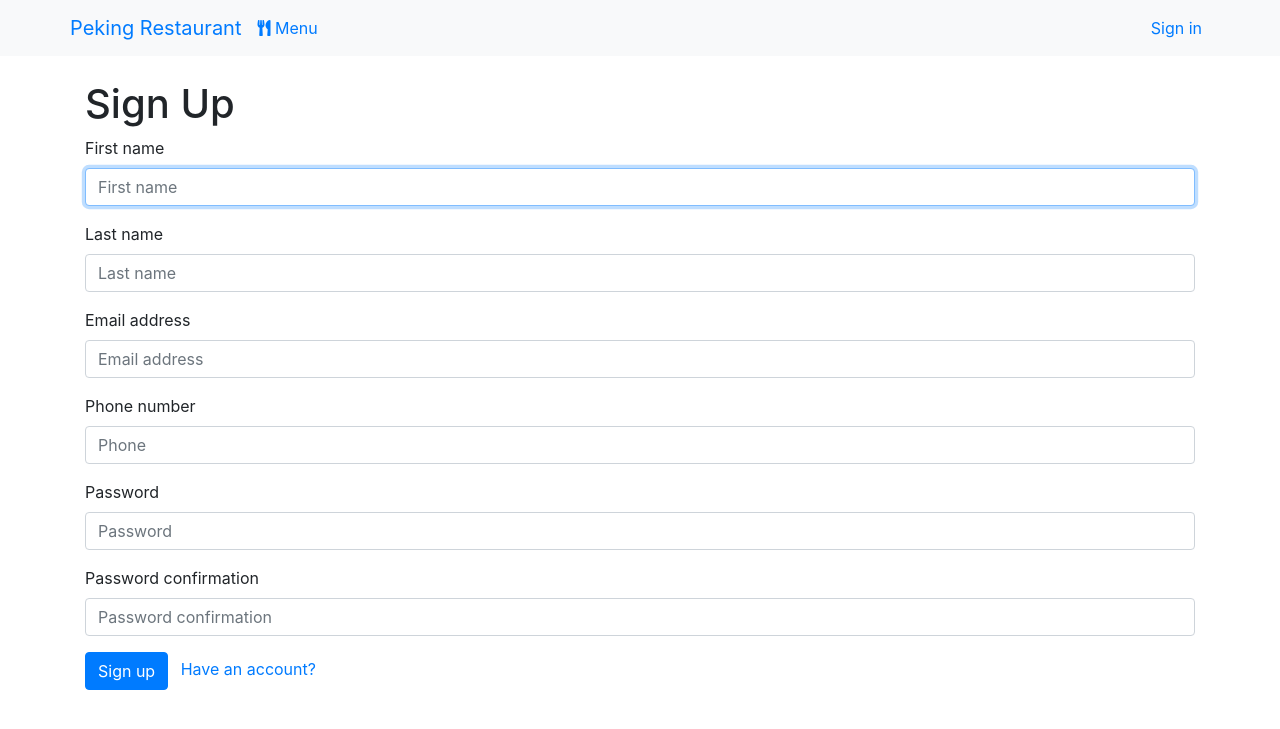
After one commit to Coding-Dojo-PnA-Jan2020/brodyh_tiffanyc_group_project, a Flask app: page /users/new in a window 1280 px wide. The commit adds this page. Shown: the top 729 px of the page. Run offline with Flask 2, Linux system fonts and the light colour scheme; some libraries are stand-ins or nearby versions.

Commit message:
Finish up user signup/authentication

```diff
--- a/app/__init__.py
+++ b/app/__init__.py
@@ -13,17 +13,20 @@ def not_found(error):
 
 from app.mod_pages.controllers import mod_pages as pages_module
 from app.mod_sessions.controllers import mod_sessions as sessions_module
+from app.mod_users.controllers import mod_users as users_module
 
 app.register_blueprint(pages_module)
 app.register_blueprint(sessions_module)
+app.register_blueprint(users_module)
 
 db.create_all()
 
 @app.context_processor
 def current_user():
     if session.get('user_id'):
+        from app.mod_users.models import User
         user = User.query.filter_by(id = session.get('user_id')).first()
-        if user:
+        if not user == None:
             print(dict(current_user = user))
             return dict(current_user = user)
     print(dict(current_user = None))
--- /dev/null
+++ b/app/mod_users/controllers.py
@@ -0,0 +1,37 @@
+from flask import Blueprint, request, render_template, flash, g, session, redirect, url_for
+from werkzeug import check_password_hash, generate_password_hash
+from app import db
+from app.mod_users.forms import RegistrationForm
+from app.mod_users.models import User
+
+mod_users = Blueprint('users', __name__, url_prefix = '/users')
+
+@mod_users.route('/new')
+def new():
+    form = RegistrationForm(request.form)
+    return render_template('users/new.html', form = form)
+
+@mod_users.route('/create', methods = ['POST'])
+def create():
+    form = RegistrationForm(request.form)
+    if form.validate():
+        if form.password.data == form.password_confirmation.data:
+            user = User(form.first_name.data, form.last_name.data, form.email.data, form.phone.data, generate_password_hash(form.password.data))
+            db.session.add(user)
+            db.session.commit()
+            if user:
+              session['user_id'] = user.id
+              flash(f'Welcome back {user.first_name}!')
+              return redirect(url_for('pages.welcome'))
+            else:
+              flash('Database error', 'main_warning')
+        else:
+            flash('Password and password confirmation do not match', 'form_errors')
+    else:
+        flash(form.errors, 'form_errors')
+    return render_template('users/new.html', form = form)
+
+@mod_users.route('/me')
+def me():
+    # current_user is already defined, so don't query User model
+    return render_template('users/me.html')
--- /dev/null
+++ b/app/mod_users/forms.py
@@ -0,0 +1,11 @@
+from flask_wtf import FlaskForm
+from wtforms import TextField, PasswordField
+from wtforms.validators import Required, Email, EqualTo
+
+class RegistrationForm(FlaskForm):
+    first_name            = TextField('First name', [ Required(message = 'Please enter first name') ])
+    last_name             = TextField('Last name', [ Required(message = 'Please enter your last name') ])
+    email                 = TextField('Email address', [ Email(), Required(message = 'Forgot your email address?') ])
+    phone                 = TextField('Phone number', [ Required(message = 'Forgot phone number?') ])
+    password              = PasswordField('Password',  [ Required(message = 'Password is required') ])
+    password_confirmation = PasswordField('Password confirmation',  [ Required(message = 'Please confirm your new password') ])
--- a/app/templates/_flash_messages.html
+++ b/app/templates/_flash_messages.html
@@ -1,4 +1,4 @@
-{% with messages = get_flashed_messages(category_filter=['main_warning']) %}
+{% with messages = get_flashed_messages(category_filter = ['main_warning']) %}
   {% if messages %}
     <div class="alert alert-{{ category }}">
       <ul class="list-unstyled">
--- a/app/templates/_nav.html
+++ b/app/templates/_nav.html
@@ -1,11 +1,22 @@
-<nav class="navbar bg-light">
+<nav class="navbar navbar-expand bg-light">
   <div class="container">
     <a href="/" class="navbar-brand">Peking Restaurant</a>
     <ul class="navbar-nav">
+      <li class="nav-item"><a href="#"><i class="fas fa-utensils"></i> Menu</li>
     </ul>
     <ul class="nav navbar-nav ml-auto">
       {% if current_user is not none %}
-        <li class="navbar-item"><a href="/users" class="nav-link">Account</a></li>
+        <li class="nav-item dropdown">
+          <a class="nav-link dropdown-toggle" href="#" id="navbarDropdown" role="button" data-toggle="dropdown" aria-haspopup="true" aria-expanded="false">
+            <i class="fas fa-user-circle"></i> {{ current_user.first_name }} {{ current_user.last_name }}
+          </a>
+          <div class="dropdown-menu" aria-labelledby="navbarDropdown">
+            <a href="{{ url_for('users.me') }}" class="dropdown-item"><i class="fas fa-list"></i> Account</a>
+            <a href="#" class="dropdown-item"><i class="fas fa-credit-card"></i> Orders</a>
+            <div class="dropdown-divider"></div>
+            <a href="{{ url_for('sessions.destroy') }}" class="dropdown-item"><i class="fas fa-sign-out-alt"></i> Sign out</a>
+          </div>
+        </li>
       {% else %}
         <li class="navbar-item"><a href="/sessions/new" class="nav-link">Sign in</a></li>
       {% endif %}
--- a/app/templates/layout.html
+++ b/app/templates/layout.html
@@ -10,9 +10,10 @@
   <script src="https://code.jquery.com/jquery-3.2.1.slim.min.js" integrity="sha384-KJ3o2DKtIkvYIK3UENzmM7KCkRr/rE9/Qpg6aAZGJwFDMVNA/GpGFF93hXpG5KkN" crossorigin="anonymous"></script>
   <script src="https://cdnjs.cloudflare.com/ajax/libs/popper.js/1.12.9/umd/popper.min.js" integrity="sha384-ApNbgh9B+Y1QKtv3Rn7W3mgPxhU9K/ScQsAP7hUibX39j7fakFPskvXusvfa0b4Q" crossorigin="anonymous"></script>
   <script src="https://maxcdn.bootstrapcdn.com/bootstrap/4.0.0/js/bootstrap.min.js" integrity="sha384-JZR6Spejh4U02d8jOt6vLEHfe/JQGiRRSQQxSfFWpi1MquVdAyjUar5+76PVCmYl" crossorigin="anonymous"></script>
-    {# Load our custom styles but render the page first #}
+    {# Load our custom styles and icons but dont' block page rendering (async) #}
     <link rel="preload" href="{{ url_for('static', filename = 'stylesheets/custom.css') }}" as="style" onload="this.rel='stylesheet'">
     <noscript><link rel="stylesheet" href="{{ url_for('static', filename = 'stylesheets/custom.css') }}"></noscript>
+    <link rel="stylesheet" href="https://cdnjs.cloudflare.com/ajax/libs/font-awesome/5.11.2/css/all.css" integrity="sha256-46qynGAkLSFpVbEBog43gvNhfrOj+BmwXdxFgVK/Kvc=" crossorigin="anonymous" onload="this.rel='stylesheet'">
   </head>
 
   <body>
--- /dev/null
+++ b/app/templates/users/new.html
@@ -0,0 +1,35 @@
+{% extends 'layout.html' %}
+{% block head_title %}Sign Up{% endblock %}
+
+{% import 'bootstrap/wtf.html' as wtf %}
+
+{% block content %}
+<div class="page-header">
+  <h1>Sign Up</h1>
+</div>
+
+<form method="post" action="{{ url_for('users.create') }}" accept-charset="utf-8" role="form">
+  {{ form.csrf_token }}
+  {% with errors = get_flashed_messages(category_filter = ['form_errors']) %}
+    {% if errors %}
+      <div class="alert alert-warning">
+        <ul class="list-unstyled">
+          {% for error in errors %}
+            <li>{{ error }}</li>
+          {% endfor %}
+        </ul>
+      </div>
+    {% endif %}
+  {% endwith %}
+  {{ wtf.form_field(form.first_name, class = 'form-control', placeholder = 'First name', autofocus = '') }}
+  {{ wtf.form_field(form.last_name, class = 'form-control', placeholder = 'Last name') }}
+  {{ wtf.form_field(form.email, class = 'form-control', placeholder = 'Email address') }}
+  {{ wtf.form_field(form.phone, class = 'form-control', placeholder = 'Phone') }}
+  {{ wtf.form_field(form.password, class = 'form-control', placeholder = 'Password') }}
+  {{ wtf.form_field(form.password_confirmation, class = 'form-control', placeholder = 'Password confirmation') }}
+  <div class="form-group">
+    <input type="submit" value="Sign up" class="btn btn-primary mr-2">
+    <a href="{{ url_for('sessions.new') }}">Have an account?</a>
+  </div>
+</form>
+{% endblock %}
```
Also changed, not shown: app/mod_sessions/controllers.py (+16 -12 lines), app/mod_sessions/models.py (deleted, +0 -23 lines), app/mod_users/models.py (added, +27 -0 lines), app/templates/sessions/new.html (added, +31 -0 lines), app/templates/sessions/signin.html (deleted, +0 -19 lines), app/templates/users/me.html (added, +8 -0 lines), app/mod_users/__init__.py (added).
